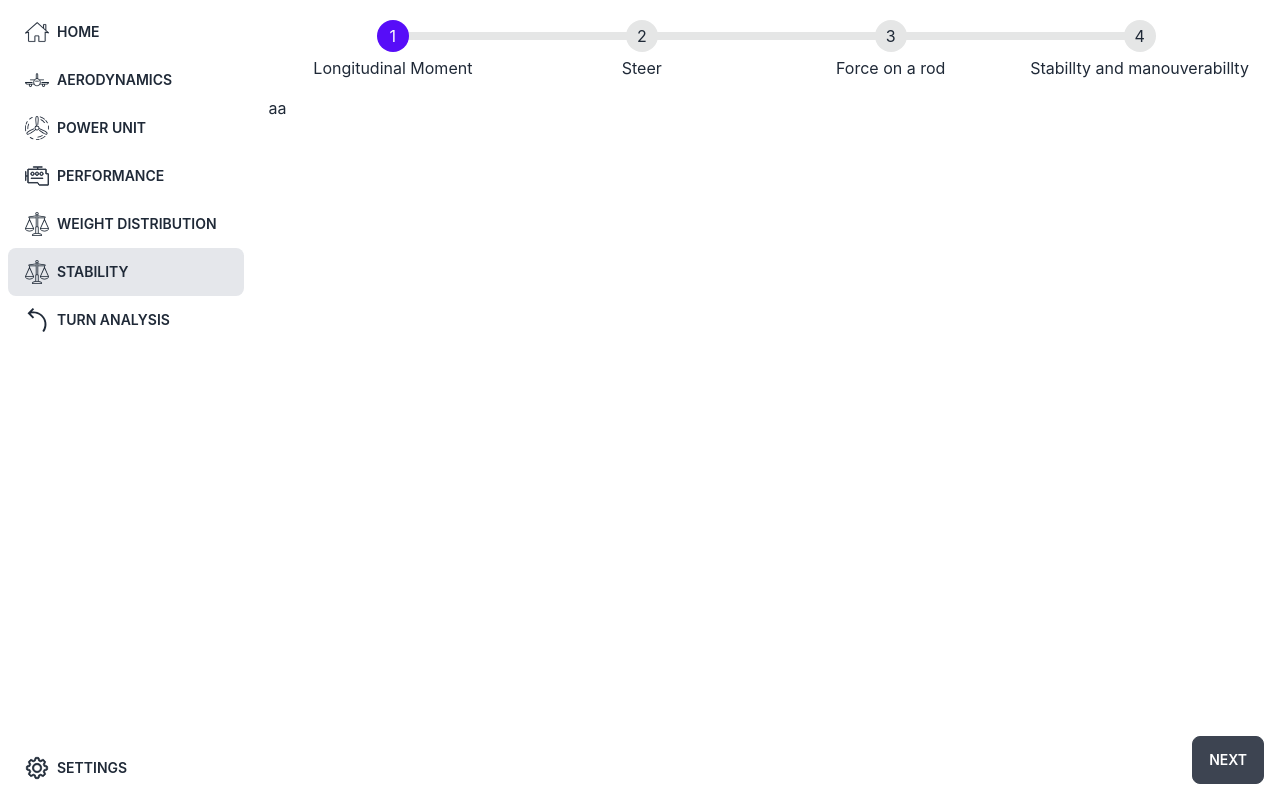
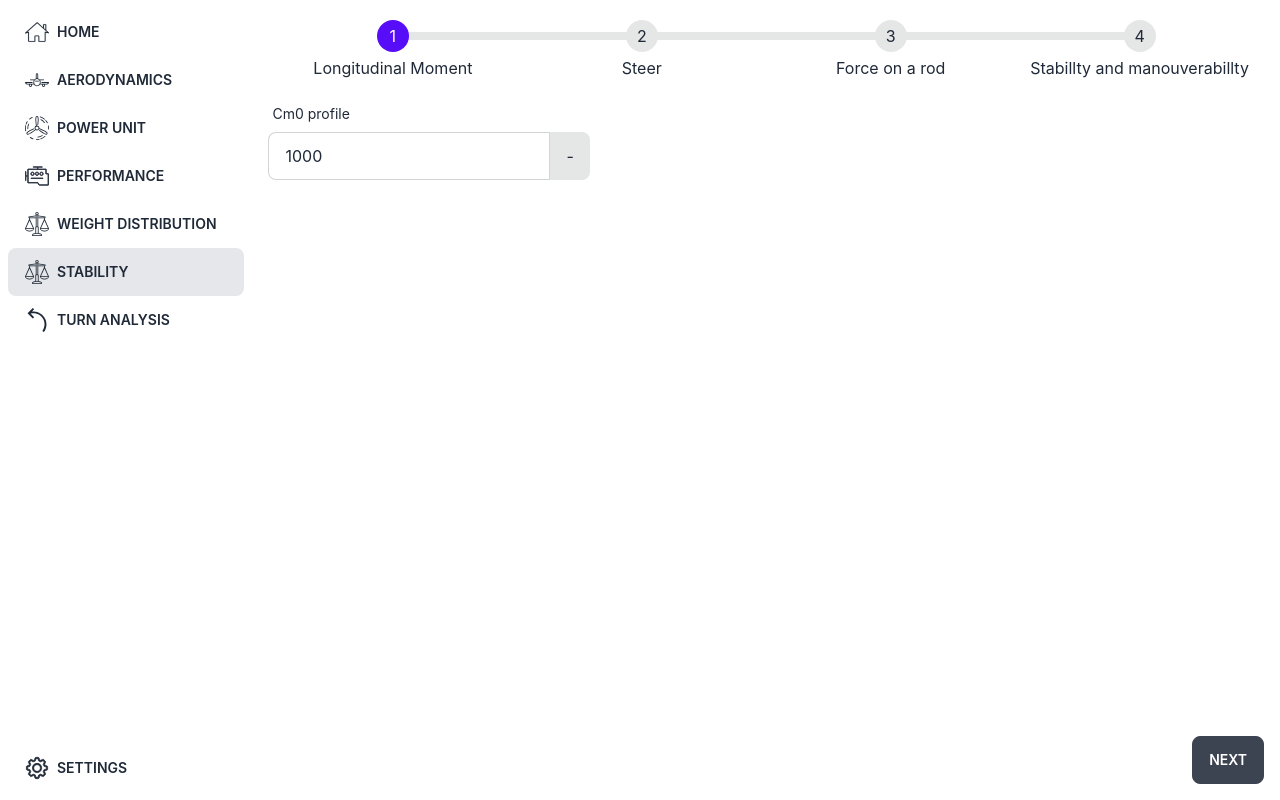
Before and after one commit to adamsmietanka/aircraft-calculator, a React (Create React App) app in the folder frontend/: page /stability/longitudal-moment in a window 1280 px wide. Built offline with nearby package versions, Linux system fonts and the light colour scheme.

Commit message:
feat: Cm0 wing input

```diff
--- a/frontend/src/components/organisms/StabilityLongitudalMoment.tsx
+++ b/frontend/src/components/organisms/StabilityLongitudalMoment.tsx
@@ -1,9 +1,23 @@
 import React from 'react'
+import { useLongitudalMomentStore } from '../../utils/useLongitudalMoment';
+
+import InputNumber from "../atoms/InputNumber";
 
 const StabilityLongitudalMoment = () => {
+const cm0p = useLongitudalMomentStore((state) => state.cm0p)
+const setCm0p = useLongitudalMomentStore((state) => state.setCm0p)
   return (
-    <div> aa </div>
-  )
-}
+    <div>
+      <div className="flex flex-col w-64 mr-8 space-y-2">
+        <InputNumber
+          value={cm0p}
+          setter={setCm0p}
+          label="Cm0 profile"
+          unit="-"
+        />
+      </div>
+
+    </div>
+)}
 
 export default StabilityLongitudalMoment
--- /dev/null
+++ b/frontend/src/utils/useLongitudalMoment.ts
@@ -0,0 +1,19 @@
+import create from 'zustand'
+
+interface LongitudalMomentState {
+  cm0p: number
+  cx: Array<number>
+  cz: Array<number>
+  setCm0p: (value: number) => void
+  setCx: (value: Array<number>) => void
+  setCz: (value: Array<number>) => void
+}
+
+export const useLongitudalMomentStore = create<LongitudalMomentState>()((set) => ({
+  cm0p: 1000,
+  cx: [3000],
+  cz: [0.4],
+  setCm0p: (value) => set((state) => ({ cm0p: value })),
+  setCx: (value) => set((state) => ({ cx: value })),
+  setCz: (value) => set((state) => ({ cz: value }))
+}))
```
